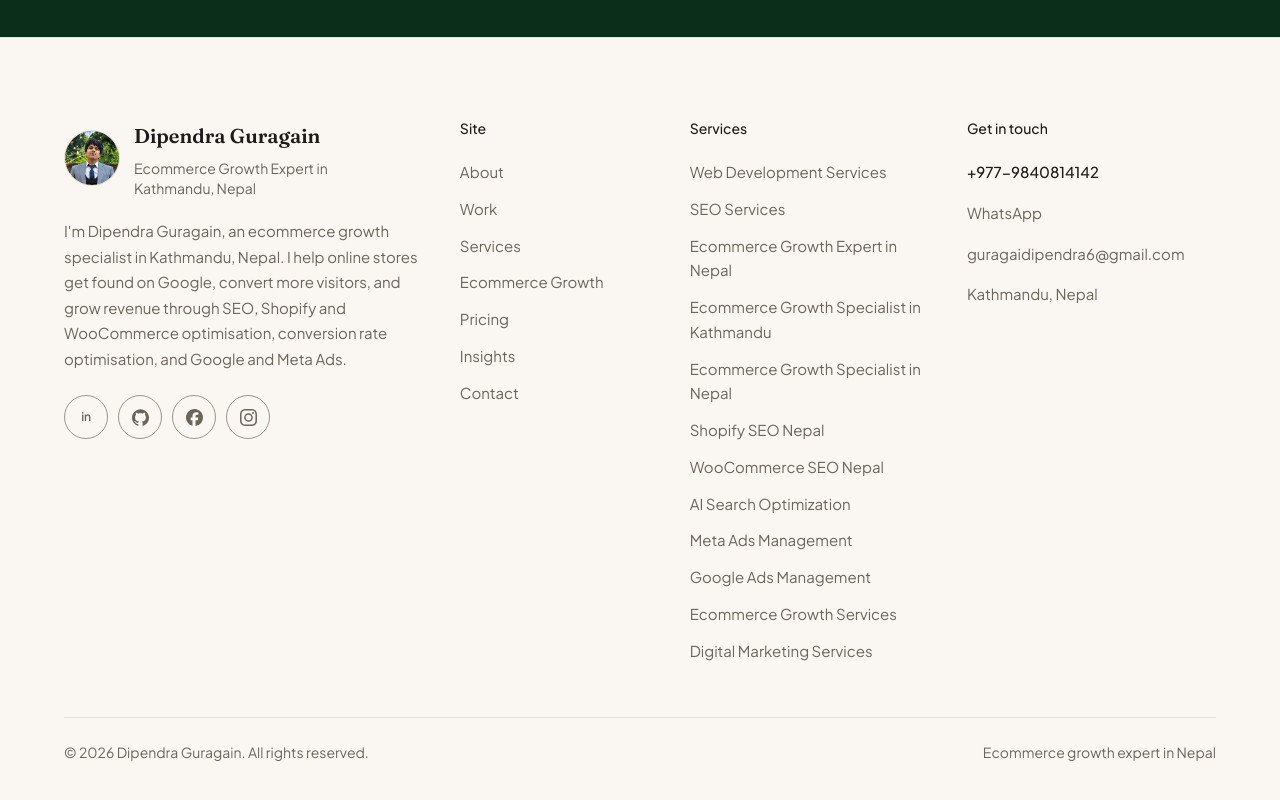
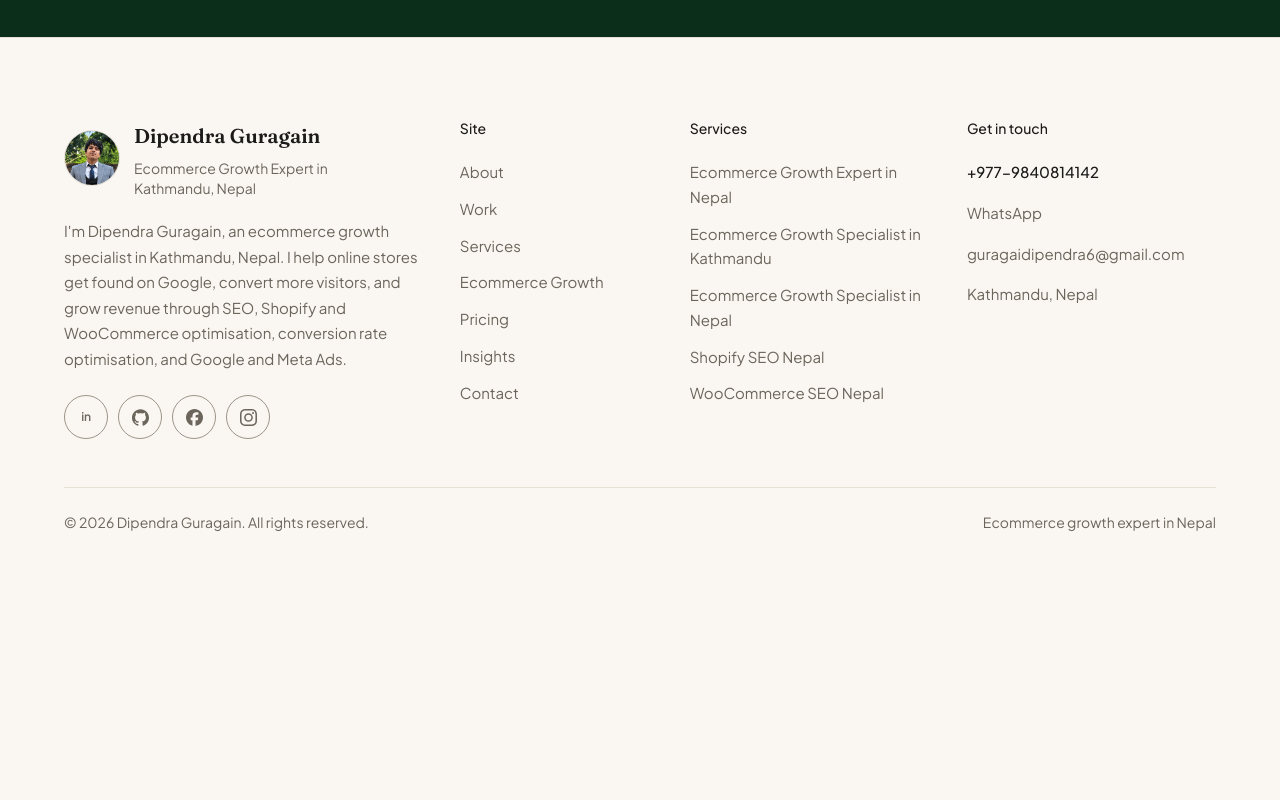
Before and after one commit to 69-Insomnia/Personal-portfolio, a Next.js app: page /about in a window 1280 px wide. Shown: the part 5648-6448 px from the top of the page. After the commit the page ends 6228 px from the top, so only its background shows below. Built offline with nearby package versions, Linux system fonts and the light colour scheme; no server answers; the database is empty.

Commit message:
Show only ecommerce growth and SEO services in footer nav

```diff
--- a/src/components/navigation/Footer.tsx
+++ b/src/components/navigation/Footer.tsx
@@ -9,6 +9,14 @@ import { services } from '@/data/services';
 import { identity } from '@/data/seo';
 import { profile } from '@/data/profile';
 import type { SocialLinks as SocialLinksType } from '@/types';
+
+const footerServiceSlugs = [
+  'ecommerce-growth-expert-nepal',
+  'ecommerce-growth-specialist-kathmandu',
+  'ecommerce-growth-specialist-nepal',
+  'shopify-seo-nepal',
+  'woocommerce-seo-nepal',
+];
 
 const socialLabels: Record<keyof SocialLinksType, string> = {
   linkedin: 'LinkedIn',
@@ -153,7 +161,9 @@ export function Footer() {
             <nav aria-label="Services">
               <p className="text-sm font-medium text-ink">Services</p>
               <ul className="mt-4 flex flex-col">
-                {services.map((service) => (
+                {services
+                  .filter((service) => footerServiceSlugs.includes(service.slug))
+                  .map((service) => (
                     <li key={service.slug}>
                       <Link
                         href={`/services/${service.slug}`}
```
Lines whose indentation alone changed are shown as unchanged.
